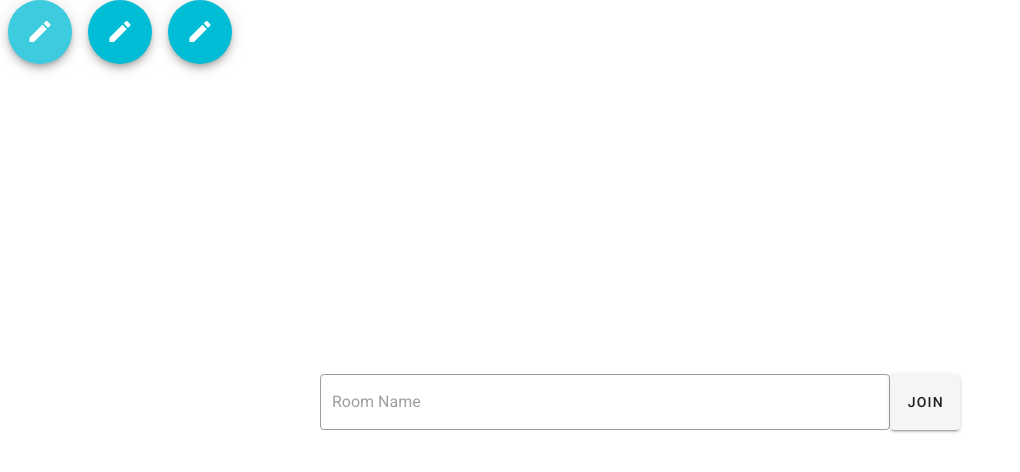
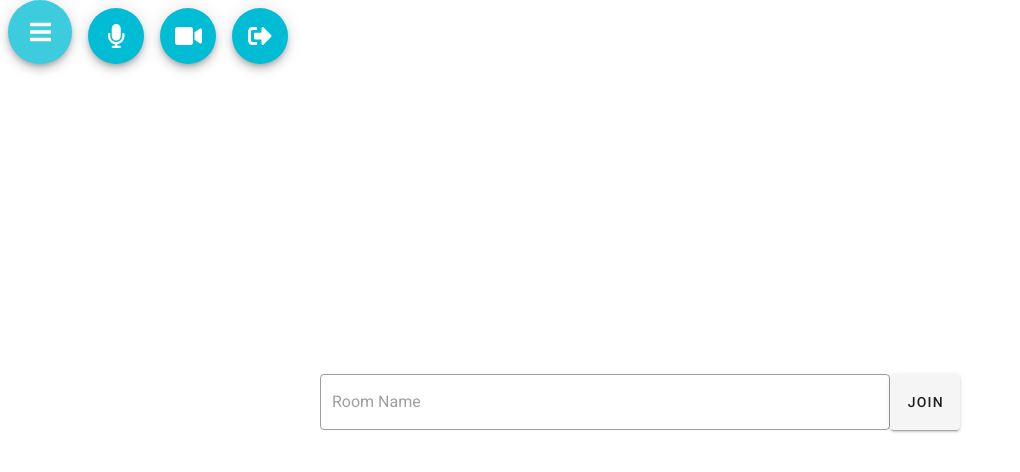
Before and after one commit to tockn/singo, a Vue app in the folder example/: page / in a window 1280 px wide. Both pictures are taken after a click on the button 40 px from the left and 32 px from the top of the page. Shown: the top 472 px of the page, without its empty margins (0-1020 px from the left). Built offline with nearby package versions, Linux system fonts and the light colour scheme.

Commit message:
いい感じのメニューば

```diff
--- a/example/package.json
+++ b/example/package.json
@@ -8,6 +8,10 @@
     "lint": "prettier ./src/components/**/* ./src/plugins/**/* ./src/views/**/* --write && vue-cli-service lint"
   },
   "dependencies": {
+    "@fortawesome/fontawesome-svg-core": "^1.2.28",
+    "@fortawesome/free-solid-svg-icons": "^5.13.0",
+    "@fortawesome/vue-fontawesome": "^0.1.9",
+    "body-scroll-lock": "^3.0.2",
     "core-js": "^3.6.4",
     "singo-sdk": "0.0.8",
     "vue": "^2.6.11",
--- /dev/null
+++ b/example/src/@types/body-scroll-lock.ts
@@ -0,0 +1 @@
+declare module 'body-scroll-lock'
--- a/example/src/components/VideoMenu.vue
+++ b/example/src/components/VideoMenu.vue
@@ -2,19 +2,30 @@
   <div
     class="buttons"
     ref="buttons"
-    @mousedown="startDragging"
-    @mouseup="endDragging"
     :style="buttonsStyle"
   >
-    <v-btn class="mx-2" fab dark large color="cyan">
-      <v-icon dark>mdi-pencil</v-icon>
+    <v-btn
+      class="mx-2"
+      fab dark large
+      color="cyan"
+      ref="openButton"
+      @mousedown="startDragging"
+      @touchstart="startDragging"
+      @click="openClicked"
+    >
+      <font-awesome-icon icon="bars" class="icon"/>
     </v-btn>
-    <v-btn class="mx-2" fab dark large color="cyan">
-      <v-icon dark>mdi-pencil</v-icon>
-    </v-btn>
-    <v-btn class="mx-2" fab dark large color="cyan">
-      <v-icon dark>mdi-pencil</v-icon>
-    </v-btn>
+    <div v-show="opened">
+      <v-btn class="mx-2 my-2" fab dark color="cyan">
+        <font-awesome-icon icon="microphone" class="icon"/>
+      </v-btn>
+      <v-btn class="mx-2 my-2" fab dark color="cyan">
+        <font-awesome-icon icon="video" class="icon"/>
+      </v-btn>
+      <v-btn class="mx-2 my-2" fab dark color="cyan">
+        <font-awesome-icon icon="sign-out-alt" class="icon"/>
+      </v-btn>
+    </div>
   </div>
 </template>
 
@@ -26,21 +37,63 @@ export default class VideoMenu extends Vue {
   private dragging = false;
   private buttonsStyle = "";
   private ref: Element;
+  private openButtonRef: Element;
+  private opened = false;
+  private refHeight = 0;
 
   mounted() {
+    document.ontouchmove = this.touchMove;
     document.onmousemove = this.mouseMove;
+    document.ontouchend = this.endDragging;
+    document.onmouseup = this.endDragging;
     this.ref = this.$refs.buttons as Element;
+    const vel = this.$refs.openButton as Vue;
+    this.openButtonRef = vel.$el;
   }
-  private startDragging() {
+  openClicked() {
+    this.opened = !this.opened;
+  }
+  private startDragging(e: TouchEvent | MouseEvent) {
     this.dragging = true;
   }
   private endDragging() {
     this.dragging = false;
   }
+
+  get leftMax(): number {
+    return window.innerWidth - this.openButtonRef.clientWidth;
+  }
+  get topMax(): number {
+    return window.innerHeight - this.refHeight - this.openButtonRef.clientHeight / 2;
+  }
+  get leftMin(): number {
+    return 0;
+  }
+  get topMin(): number {
+    return 0;
+  }
   private mouseMove(e: MouseEvent) {
     if (!this.dragging) return;
-    const top = e.clientY - this.ref.clientHeight / 2;
-    const left = e.clientX - this.ref.clientWidth / 2;
+    this.ref = this.$refs.buttons as Element;
+    this.refHeight = this.ref.clientHeight;
+    let top = e.clientY - this.openButtonRef.clientHeight / 2;
+    let left = e.clientX - this.openButtonRef.clientWidth / 2;
+    if (left > this.leftMax) left = this.leftMax;
+    if (left < this.leftMin) left = this.leftMin;
+    if (top > this.topMax) top = this.topMax;
+    if (top < this.topMin) top = this.topMin;
+    this.buttonsStyle = `top: ${top}px; left: ${left}px`;
+  }
+  private touchMove(e: TouchEvent) {
+    if (!this.dragging) return;
+    this.ref = this.$refs.buttons as Element;
+    this.refHeight = this.ref.clientHeight;
+    let top = e.touches[0].clientY - this.openButtonRef.clientHeight / 2;
+    let left = e.touches[0].clientX - this.openButtonRef.clientWidth / 2;
+    if (left > this.leftMax) left = this.leftMax;
+    if (left < this.leftMin) left = this.leftMin;
+    if (top > this.topMax) top = this.topMax;
+    if (top < this.topMin) top = this.topMin;
     this.buttonsStyle = `top: ${top}px; left: ${left}px`;
   }
 }
@@ -55,4 +108,7 @@ export default class VideoMenu extends Vue {
   flex-wrap: wrap;
   justify-content: center;
 }
+.icon {
+    font-size: 24px;
+  }
 </style>
--- a/example/src/main.ts
+++ b/example/src/main.ts
@@ -2,7 +2,9 @@ import Vue from "vue";
 import App from "./App.vue";
 import router from "./router";
 import vuetify from "./plugins/vuetify";
+import FontAwesomeIcon from "./plugins/fontawesome";
 
+Vue.component('font-awesome-icon', FontAwesomeIcon);
 Vue.config.productionTip = false;
 
 new Vue({
--- /dev/null
+++ b/example/src/plugins/fontawesome.ts
@@ -0,0 +1,21 @@
+import { library } from '@fortawesome/fontawesome-svg-core'
+import {
+  faBars,
+  faMicrophone,
+  faMicrophoneSlash,
+  faSignOutAlt,
+  faVideo,
+  faVideoSlash
+} from '@fortawesome/free-solid-svg-icons'
+import { FontAwesomeIcon } from '@fortawesome/vue-fontawesome'
+
+library.add(
+  faBars,
+  faMicrophone,
+  faMicrophoneSlash,
+  faVideo,
+  faVideoSlash,
+  faSignOutAlt
+);
+
+export default FontAwesomeIcon
--- a/example/src/views/Home.vue
+++ b/example/src/views/Home.vue
@@ -1,5 +1,5 @@
 <template>
-  <div class="home">
+  <div class="home" ref="home">
     <media-query class="middle">
       <div class="join-field">
         <v-text-field
@@ -20,11 +20,19 @@
 import { Vue, Component } from "vue-property-decorator";
 import MediaQuery from "@/components/MediaQuery.vue";
 import VideoMenu from "@/components/VideoMenu.vue";
+import { disableBodyScroll } from 'body-scroll-lock';
 @Component({
   components: { VideoMenu, MediaQuery }
 })
 export default class Home extends Vue {
   public roomName = "";
+  private ref: Element;
+
+  mounted () {
+    this.ref = this.$refs.home as Element;
+    disableBodyScroll(this.ref);
+  }
+
   public join() {
     if (this.roomName === "") {
       alert("error: Room Name is empty");
--- a/example/tsconfig.json
+++ b/example/tsconfig.json
@@ -26,6 +26,9 @@
       "dom",
       "dom.iterable",
       "scripthost"
+    ],
+    "typeRoots": [
+      "@types"
     ]
   },
   "include": [
```
Also changed, not shown: 1 other file (tests, documents, lock files or other folders).
